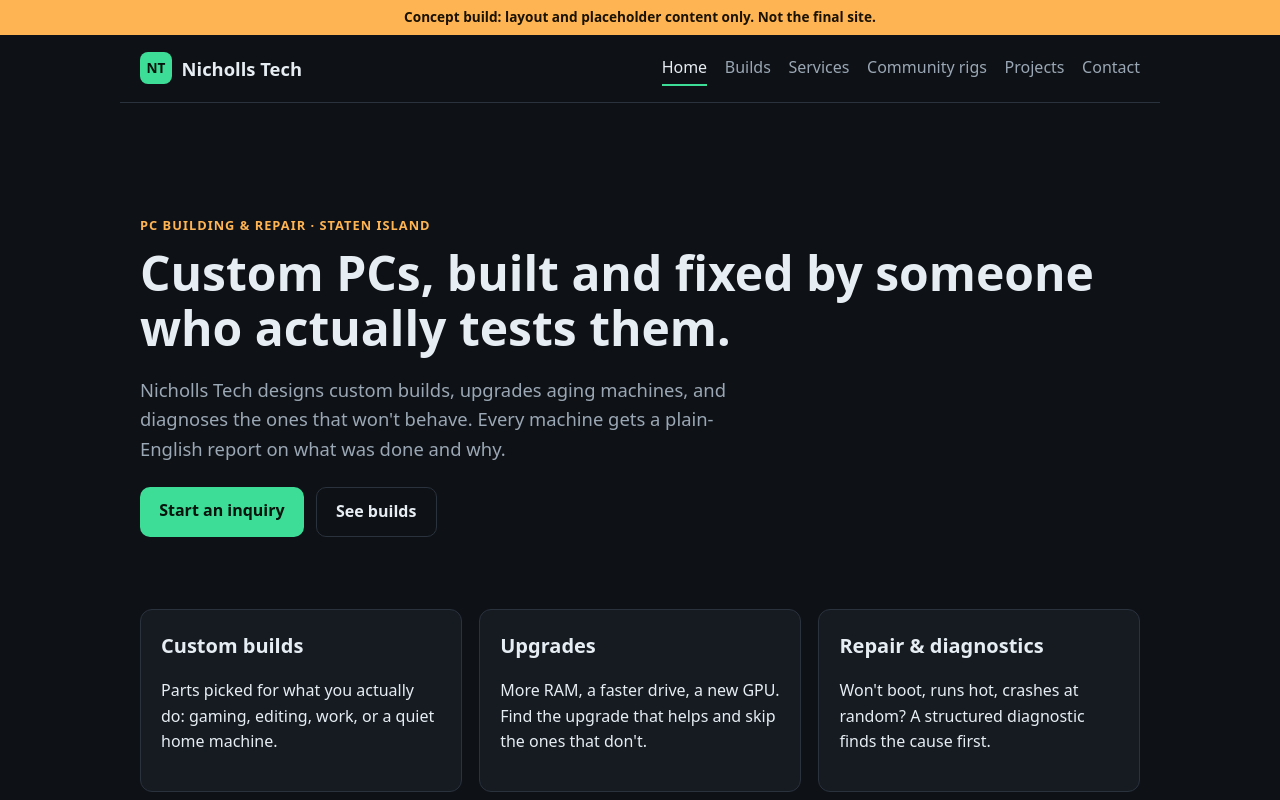
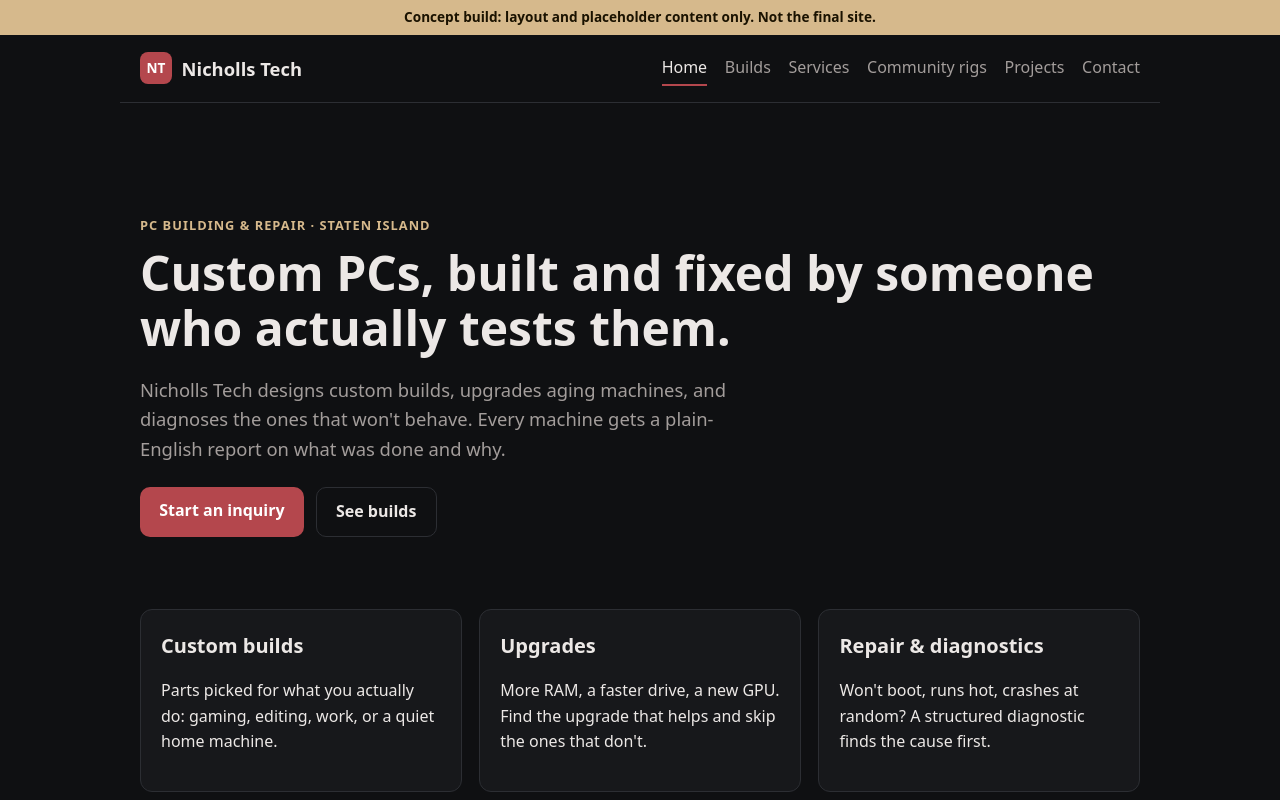
Before and after one commit to NichollsHD/NichollsTech, a plain HTML site: page index.html in a window 1280 px wide. Shown: the top 800 px of the page. Drawn offline with Linux system fonts and the light colour scheme.

Commit message:
Switch concept site palette to muted red on warm dark neutrals
Accent is now a muted red (buttons, brand mark, active nav) with a
lighter red for links; sand secondary for notices and eyebrow text.

Co-Authored-By: Claude Sonnet 5.5 <noreply@anthropic.com>
Claude-Session: https://claude.ai/code/session_01Pto1RQzqwJey8PAY85e7JR

```diff
--- a/assets/style.css
+++ b/assets/style.css
@@ -1,9 +1,9 @@
-:root{--bg:#0e1116;--panel:#161b22;--panel2:#1c232c;--line:#2a323d;--text:#e6edf3;--muted:#9aa7b4;--accent:#3ddc97;--accent2:#ffb454;--radius:12px}
+:root{--bg:#0f1012;--panel:#17181b;--panel2:#1e2024;--line:#2c2e33;--text:#ece8e6;--muted:#a39d9b;--accent:#b4474d;--accent-hover:#c75a60;--accent-text:#e07b80;--accent2:#d6b98c;--radius:12px}
 *{box-sizing:border-box}
 html{scroll-behavior:smooth}
 body{margin:0;background:var(--bg);color:var(--text);font:16px/1.6 system-ui,-apple-system,"Segoe UI",Roboto,sans-serif}
-a{color:var(--accent)}
-a:hover{color:#7bf0bb}
+a{color:var(--accent-text)}
+a:hover{color:#f09a9e}
 main{max-width:1040px;margin:0 auto;padding:1.5rem 1.25rem 3rem}
 section{margin:2.5rem 0}
 h1{font-size:clamp(1.9rem,4.5vw,3rem);line-height:1.15;margin:.2em 0 .4em}
@@ -15,7 +15,7 @@ h2{font-size:1.25rem;margin:.2em 0 .5em}
 .concept-bar{background:var(--accent2);color:#1a1200;text-align:center;font-size:.85rem;font-weight:600;padding:.4rem .75rem}
 .site-header{display:flex;align-items:center;justify-content:space-between;gap:1rem;flex-wrap:wrap;max-width:1040px;margin:0 auto;padding:1rem 1.25rem;border-bottom:1px solid var(--line)}
 .brand{display:flex;align-items:center;gap:.6rem;font-weight:700;color:var(--text);text-decoration:none;font-size:1.15rem}
-.brand-mark{display:inline-grid;place-items:center;width:2rem;height:2rem;border-radius:8px;background:var(--accent);color:#04140c;font-weight:800;font-size:.85rem}
+.brand-mark{display:inline-grid;place-items:center;width:2rem;height:2rem;border-radius:8px;background:var(--accent);color:#fff;font-weight:800;font-size:.85rem}
 nav{display:flex;gap:1.1rem;flex-wrap:wrap}
 nav a{color:var(--muted);text-decoration:none;padding:.25rem 0;border-bottom:2px solid transparent}
 nav a:hover{color:var(--text)}
@@ -23,8 +23,8 @@ nav a[aria-current=page]{color:var(--text);border-color:var(--accent)}
 .nav-toggle{display:none;background:var(--panel);color:var(--text);border:1px solid var(--line);border-radius:8px;padding:.45rem .8rem;font:inherit}
 .hero{padding:3rem 0 1rem}
 .cta-row{display:flex;gap:.75rem;flex-wrap:wrap;margin-top:1.5rem}
-.btn{display:inline-block;background:var(--accent);color:#04140c;font-weight:700;text-decoration:none;border:0;border-radius:10px;padding:.7rem 1.2rem;cursor:pointer;font-size:1rem}
-.btn:hover{background:#7bf0bb;color:#04140c}
+.btn{display:inline-block;background:var(--accent);color:#fff;font-weight:700;text-decoration:none;border:0;border-radius:10px;padding:.7rem 1.2rem;cursor:pointer;font-size:1rem}
+.btn:hover{background:var(--accent-hover);color:#fff}
 .btn-ghost{background:transparent;color:var(--text);border:1px solid var(--line)}
 .btn-ghost:hover{background:var(--panel);color:var(--text)}
 .grid-3,.grid-2{display:grid;gap:1.1rem}
```
